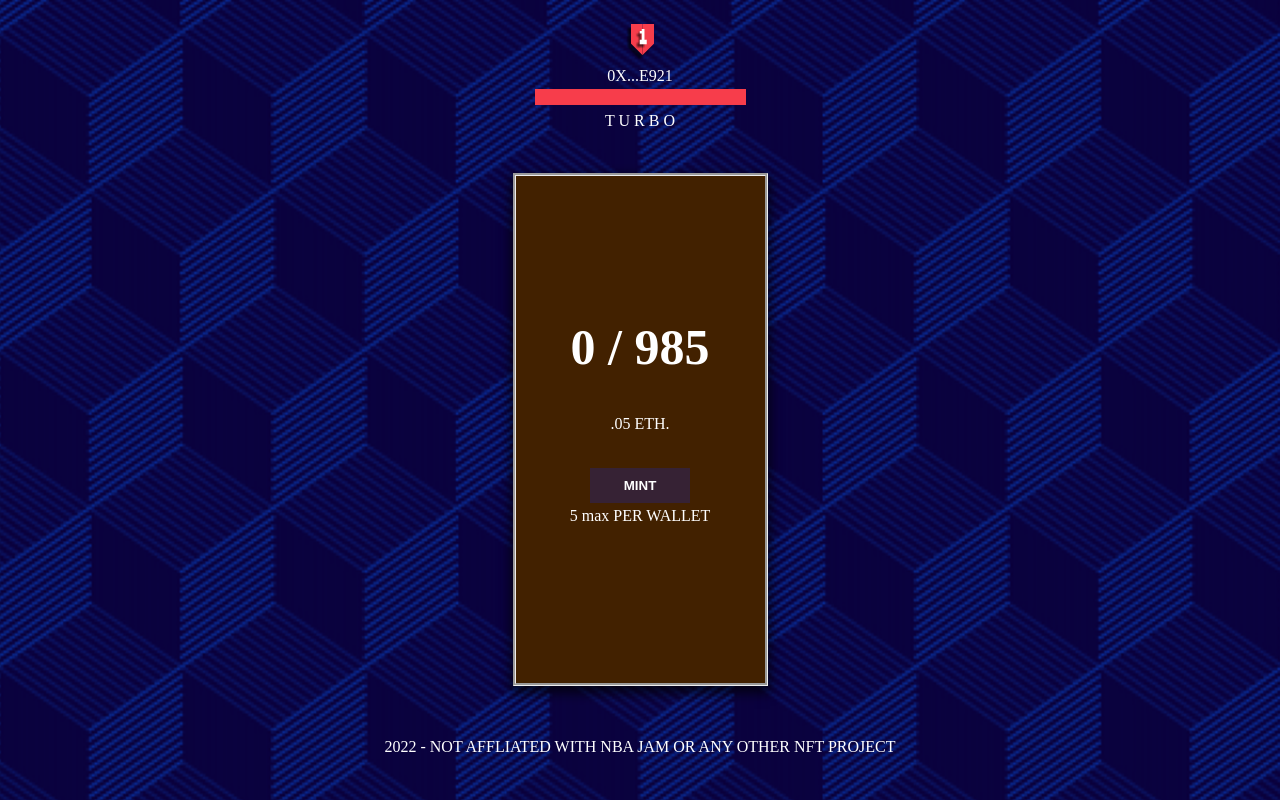
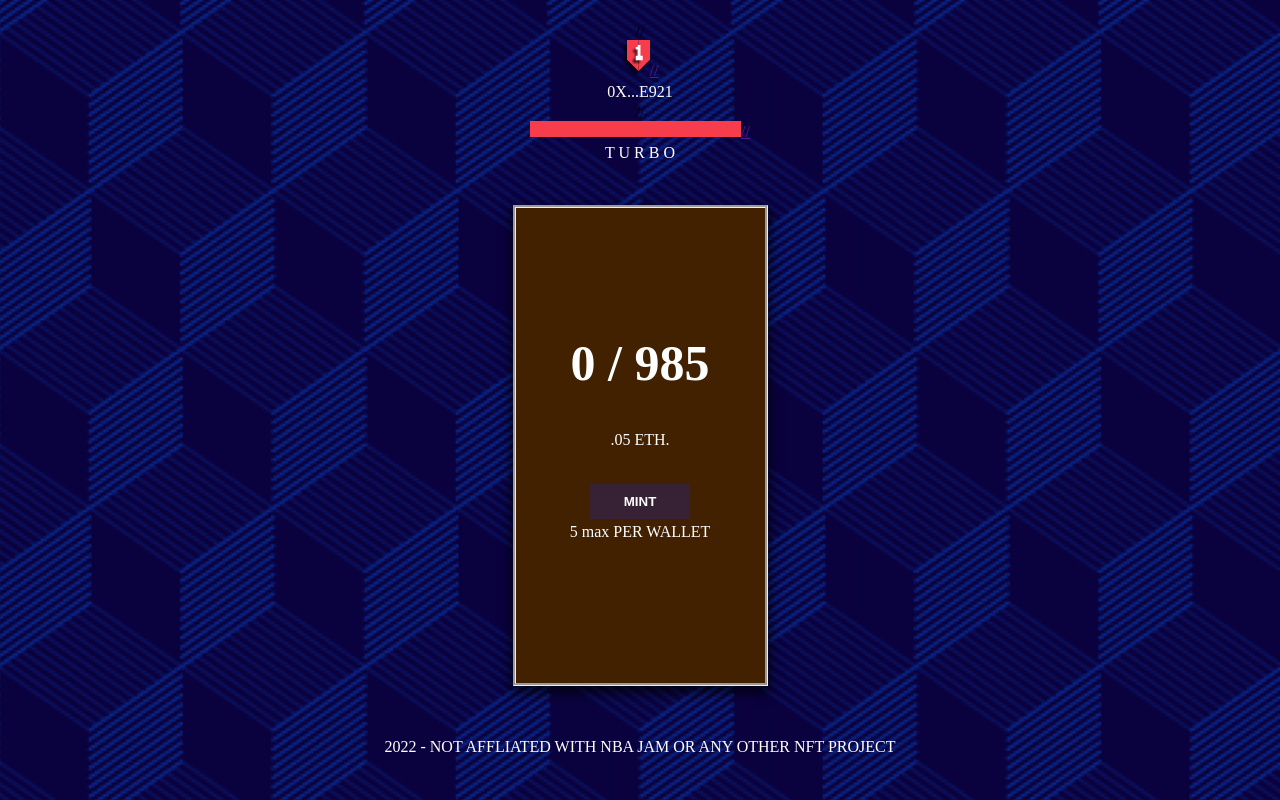
Before and after one commit to vishal123test/DEMOTest, a React (Create React App) app: page / in a window 1280 px wide. Built offline with nearby package versions, Linux system fonts and the light colour scheme.

Commit message:
Update App.js

```diff
--- a/src/App.js
+++ b/src/App.js
@@ -198,9 +198,9 @@ function App() {
         style={{ padding: 24, backgroundColor: "var(--primary)" }}
         image={CONFIG.SHOW_BACKGROUND ? "/config/images/bg2.png" : null}
       >
-        <a href={CONFIG.MARKETPLACE_LINK}>
+//         <a href={CONFIG.MARKETPLACE_LINK}>
           <StyledLogo alt={"number"} src={"/config/images/number.png"} />
-        </a>
+//         </a>
         <s.TextDescription
             style={{
               textAlign: "center",
@@ -209,9 +209,9 @@ function App() {
           >
            0X...E921
           </s.TextDescription>
-        <a href={CONFIG.MARKETPLACE_LINK}>
+//         <a href={CONFIG.MARKETPLACE_LINK}>
           <StyledLogo alt={"redbar"} src={"/config/images/redbar.png"} />
-        </a>
+//         </a>
         <s.TextDescription
             style={{
               textAlign: "center",
```
